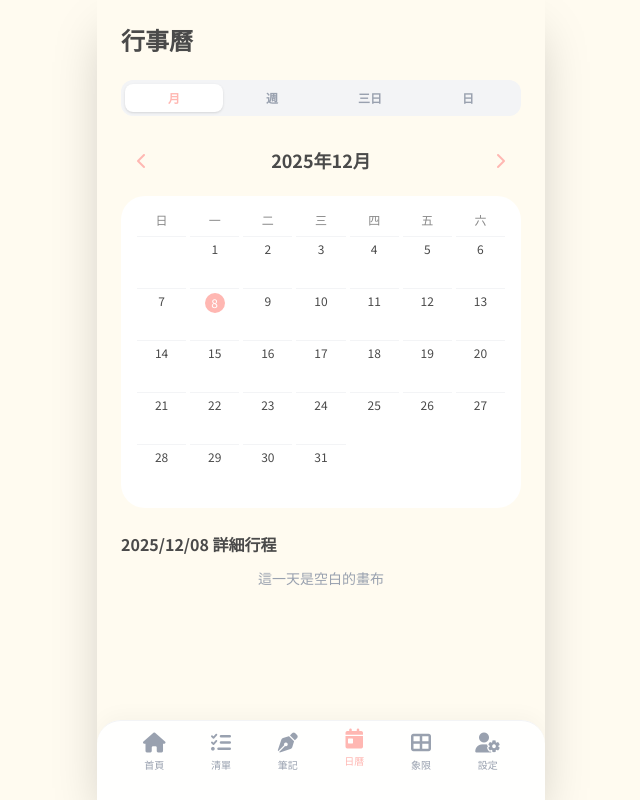
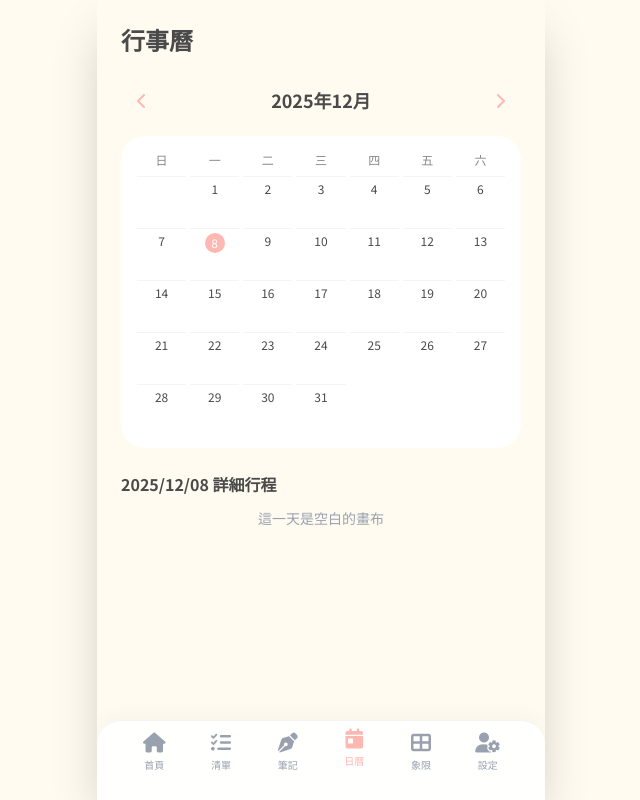
Before and after one commit to cottongrass0828/life-energy, a Vue app: page / in a window 1280 px wide. Both pictures are taken after a click on the button "日曆". Shown: the whole page, without its empty margins (319-959 px from the left). Built offline with nearby package versions, Linux system fonts and the light colour scheme; a web font is replaced by a local one.

Commit message:
fix: hide calendar type button

```diff
--- a/src/components/views/CalendarView.vue
+++ b/src/components/views/CalendarView.vue
@@ -4,7 +4,7 @@
       <h1 class="text-2xl font-bold text-text font-rounded">行事曆</h1>
     </div>
 
-    <div class="bg-gray-100 p-1 rounded-xl flex mb-6">
+    <!-- <div class="bg-gray-100 p-1 rounded-xl flex mb-6">
       <button
         v-for="v in ['month', 'week', '3day', 'day']"
         :key="v"
@@ -13,7 +13,7 @@
       >
         {{ v === 'month' ? '月' : (v === 'week' ? '週' : (v === '3day' ? '三日' : '日')) }}
       </button>
-    </div>
+    </div> -->
 
     <div class="flex justify-between items-center mb-4 px-2">
       <button
```
